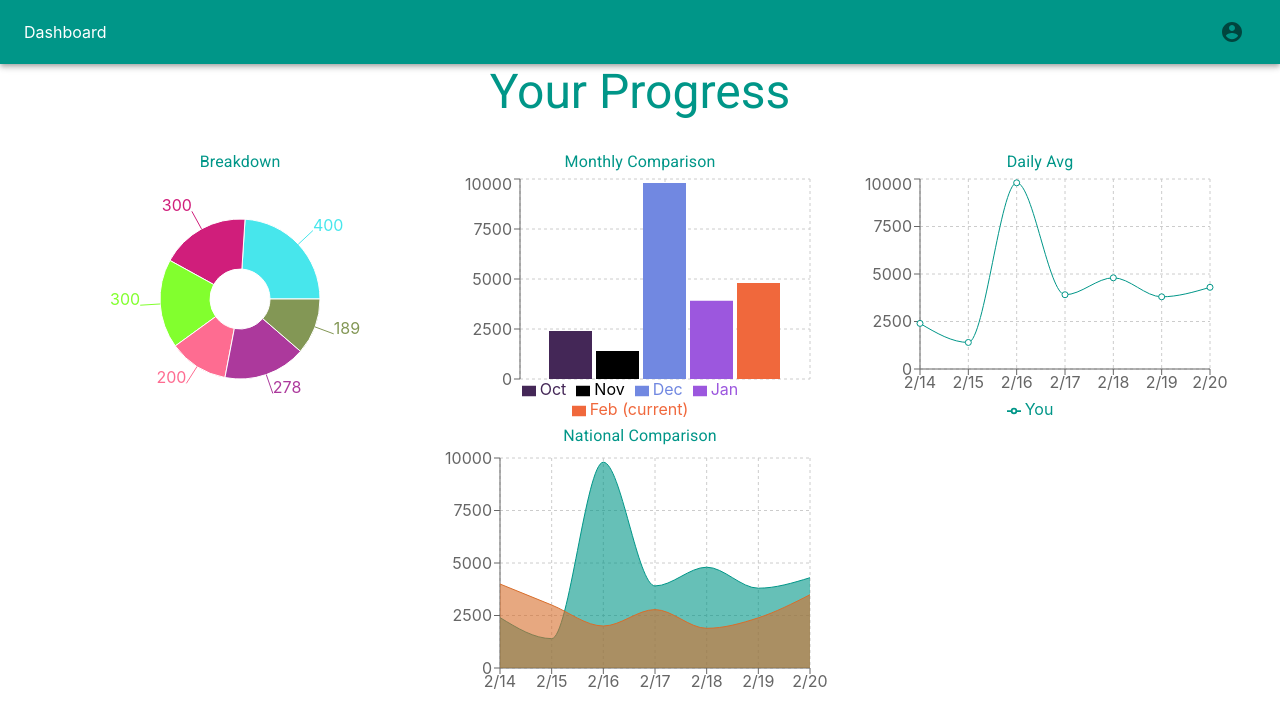
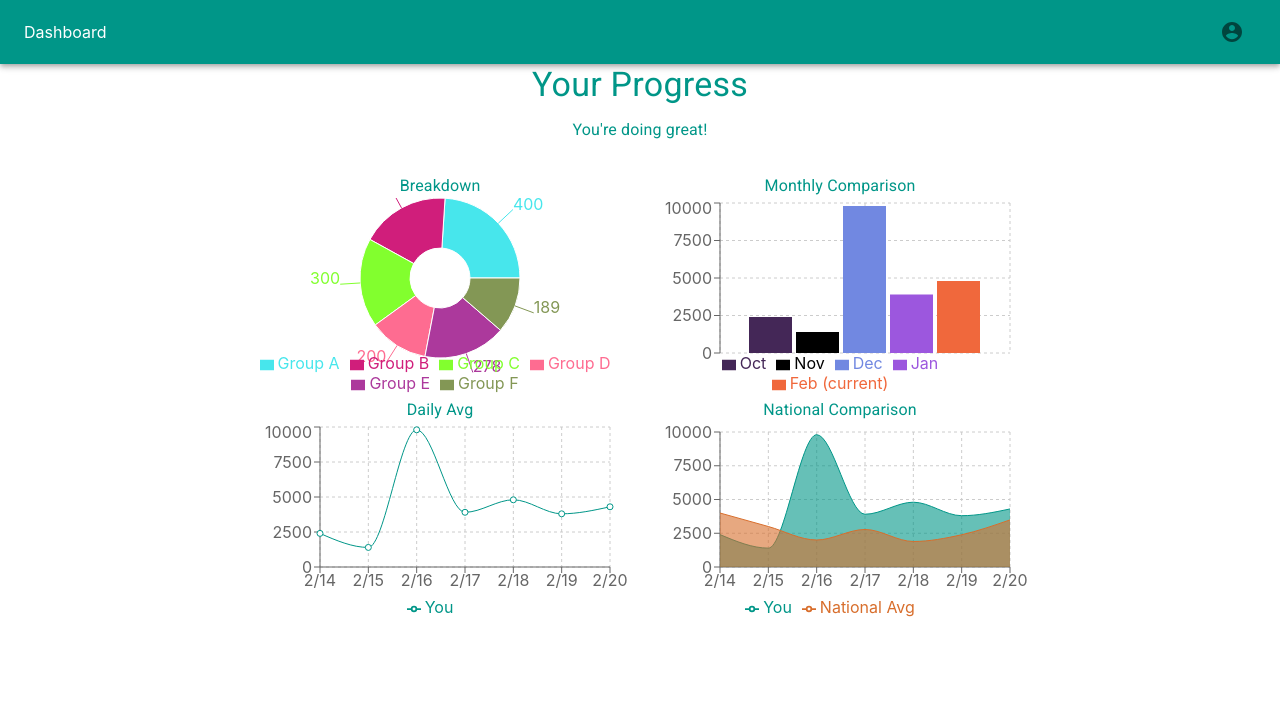
Before and after one commit to Yaffoman/SD_HACKS_2021_Frontend, a React (Create React App) app: page / in a window 1280 px wide. Shown: the top 728 px of the page. Built offline with nearby package versions, Linux system fonts and the light colour scheme.

Commit message:
finished majority of dashboard

```diff
--- a/src/components/Charts/AreaChart.js
+++ b/src/components/Charts/AreaChart.js
@@ -5,6 +5,7 @@ import {
   XAxis,
   YAxis,
   CartesianGrid,
+  Legend,
   Tooltip,
 } from "recharts";
 import teal from "@material-ui/core/colors/teal";
@@ -35,13 +36,14 @@ export default function App({ data, width, height }) {
       margin={{
         top: 10,
         right: 30,
-        left: 0,
-        bottom: 0,
+        left: 20,
+        bottom: 5,
       }}
     >
       <CartesianGrid strokeDasharray="3 3" />
       <XAxis dataKey="date" />
       <YAxis />
+      <Legend />
       <Tooltip />
       {lineKeys.map((key, i) => {
         const randomColor = `#${Math.floor(Math.random() * 16777215).toString(
--- a/src/components/Charts/PieChart.js
+++ b/src/components/Charts/PieChart.js
@@ -39,6 +39,7 @@ export default function Chart ({ data, className, width, height }) {
               <Cell key={`cell-${index}`} fill={colors[index % colors.length]} />
           ))}
       </Pie>
+      <Legend />
       <Tooltip />
     </PieChart>
   );
--- a/src/pages/Dashboard/Dashboard.js
+++ b/src/pages/Dashboard/Dashboard.js
@@ -8,16 +8,24 @@ import styles from "./Dashboard.module.css";
 
 export default function Dashboard() {
   const chartWidth = 400;
-  const chartHeight = 250;
+  const chartHeight = 200;
+
   return (
     <div>
       <div className={styles.title}>
-        <Typography variant="h3" color="primary">
+        <Typography variant="h4" color="primary">
           Your Progress
         </Typography>
+        <div className={styles.subtitle}>
+          <Typography variant="subtitle1" color="primary">
+            You're doing great!
+          </Typography>
         </div>
+      </div>
+
       <div className={styles.wrapper}>
         <Grid container justify="center" alignItems="center">
+          <Grid container item justify="center" alignItems="center">
             <Grid item>
               <div className={styles.title}>
                 <Typography color="primary">Breakdown</Typography>
@@ -49,7 +57,9 @@ export default function Dashboard() {
                 height={chartHeight}
               />
             </Grid>
+          </Grid>
 
+          <Grid container item justify="center" alignItems="center">
             <Grid item>
               <div className={styles.title}>
                 <Typography color="primary">Daily Avg</Typography>
@@ -139,6 +149,7 @@ export default function Dashboard() {
               />
             </Grid>
           </Grid>
+        </Grid>
       </div>
     </div>
   );
--- a/src/pages/Dashboard/Dashboard.module.css
+++ b/src/pages/Dashboard/Dashboard.module.css
@@ -5,3 +5,7 @@
 .wrapper {
   margin-top: 30px;
 }
+
+.subtitle {
+  margin-top: 10px;
+}
```
Lines whose indentation alone changed are shown as unchanged.
